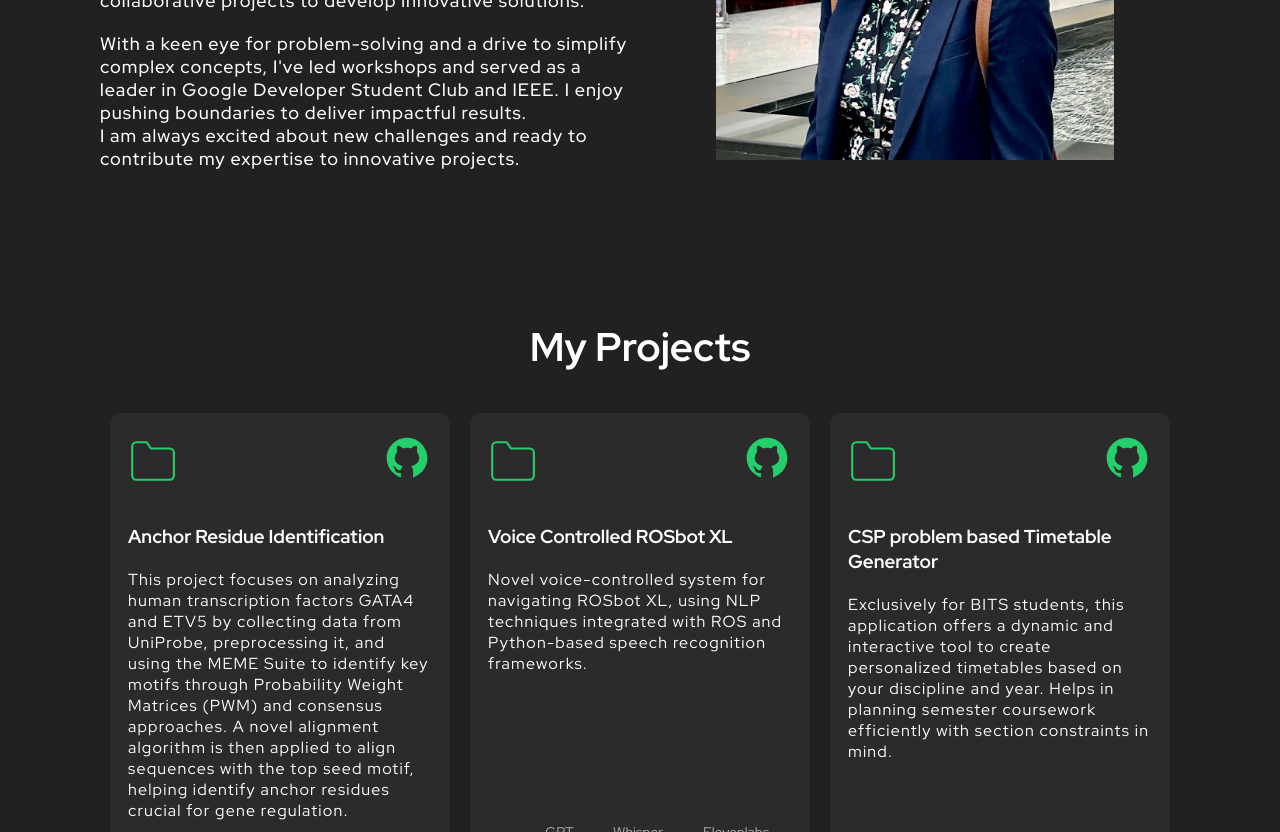
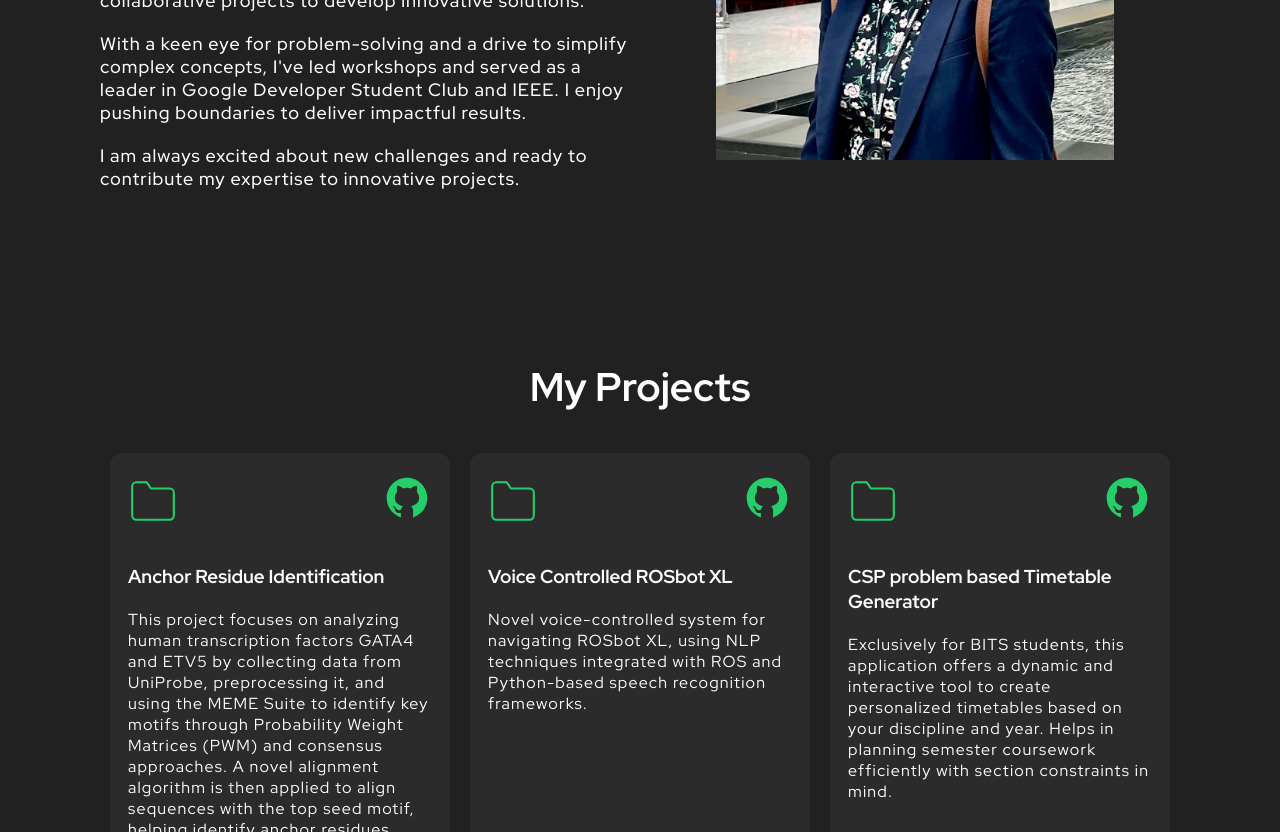
Before and after one commit to Secret-Ambush/my-portfolio, a React (Create React App) app: page / in a window 1280 px wide. Shown: the part 1120-1952 px from the top of the page. Built offline with nearby package versions, Linux system fonts and the light colour scheme.

Commit message:
some minor design changes (scroll animation)

```diff
--- a/src/components/About/About.tsx
+++ b/src/components/About/About.tsx
@@ -26,13 +26,19 @@ export function About() {
           </p>
         </ScrollAnimation>
 
-        <ScrollAnimation animateIn="fadeInLeft" delay={30}>
+        <ScrollAnimation
+          animateIn="fadeInLeft"
+          delay={20}
+          style={{ marginTop: "2rem", marginBottom: "2rem" }}>
           <p>
             With a keen eye for problem-solving and a drive to simplify complex concepts, I've led workshops and served as a leader in Google Developer Student Club and IEEE. I enjoy pushing boundaries to deliver impactful results.
           </p>
         </ScrollAnimation>
 
-        <ScrollAnimation animateIn="fadeInLeft" delay={30}>
+        <ScrollAnimation
+          animateIn="fadeInLeft"
+          delay={20}
+          style={{ marginTop: "2rem", marginBottom: "2rem" }}>
           <p>
             I am always excited about new challenges and ready to contribute my expertise to innovative projects.
           </p>
```
